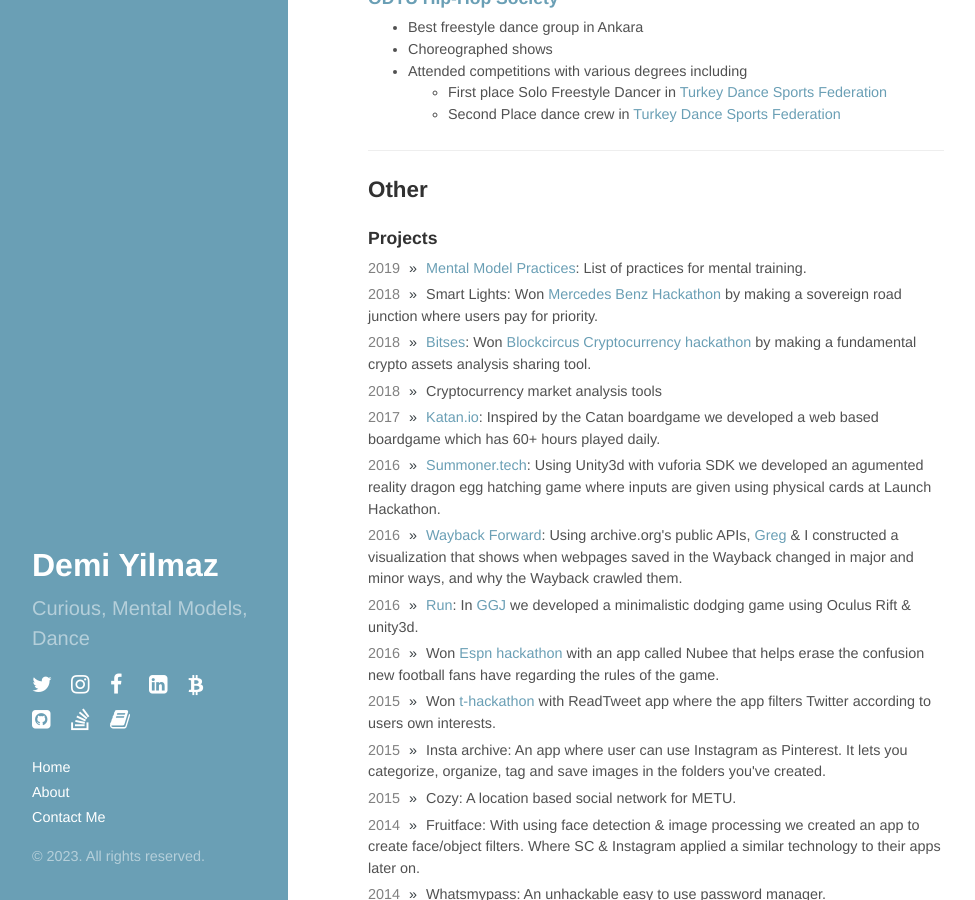
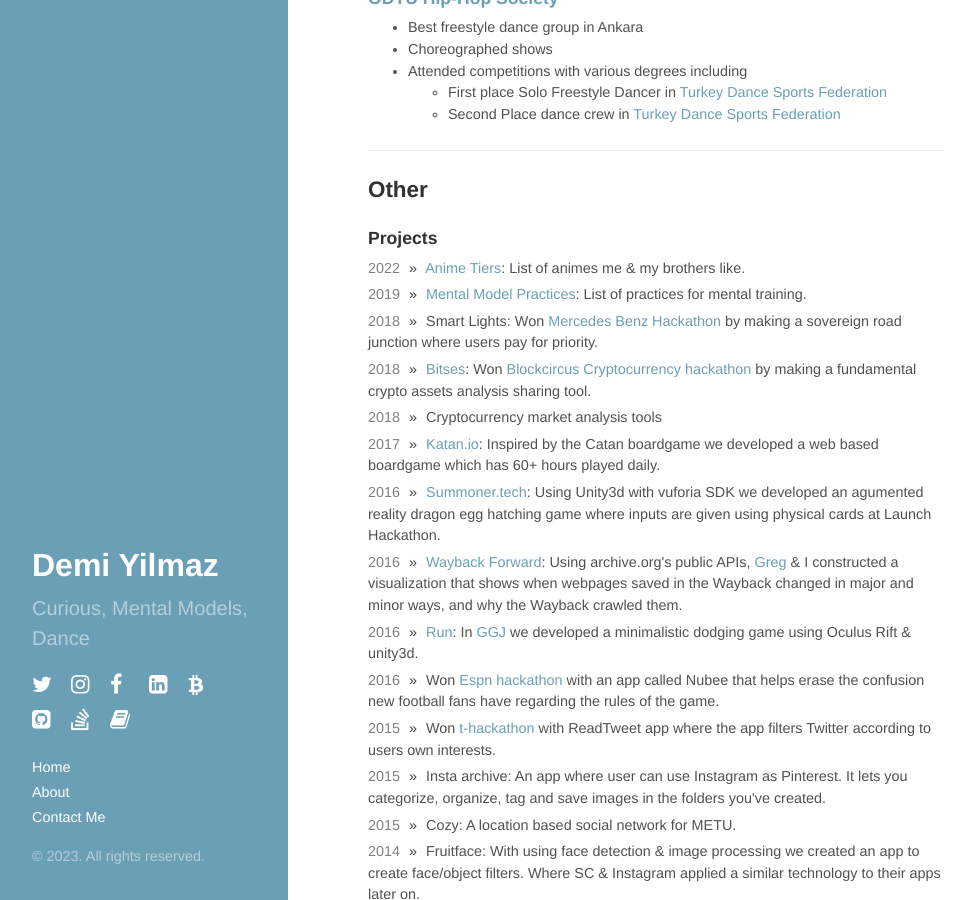
Before and after one commit to demiculus/demiculus.github.io, a Jekyll site: the page built from about.md, in a window 1280 px wide and 900 px high, scrolled down 1111 px. Shown: the whole window, without its empty margins (0-975 px from the left). Built offline with Jekyll 4.4.1, drawn with Linux system fonts in a browser that asks for light colours; nearby versions of some CDN libraries.

Commit message:
new project

```diff
--- a/about.md
+++ b/about.md
@@ -60,6 +60,10 @@
 ### Projects
 
 <ul class="posts">
+  <li>
+    <span class="post-date">2022</span>
+    <span><a href="https://docs.google.com/spreadsheets/d/1GN5pIOwE0pv6nAoKmS6MymbVmc8sZCcM3WkiaQVz2CM/edit#gid=1239741220">Anime Tiers</a>: List of animes me & my brothers like.</span>
+  </li>
   <li>
     <span class="post-date">2019</span>
     <span><a href="http://mmpractices.com/">Mental Model Practices</a>: List of practices for mental training.</span>
```
